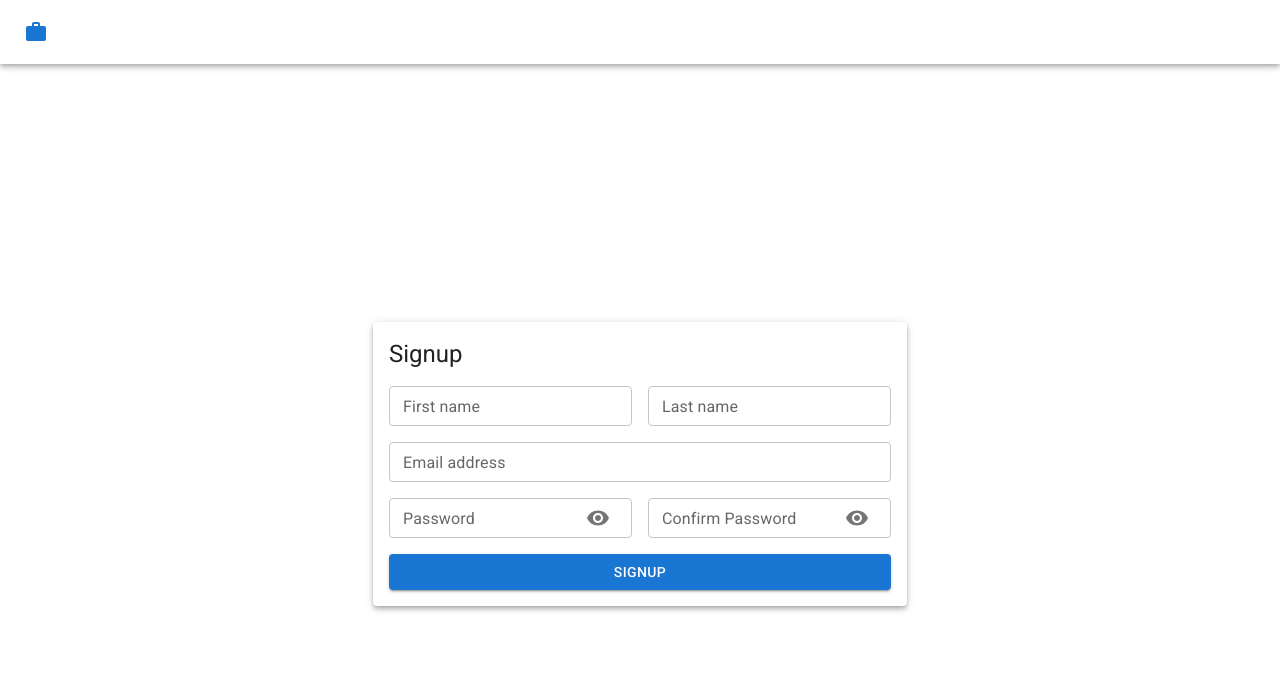
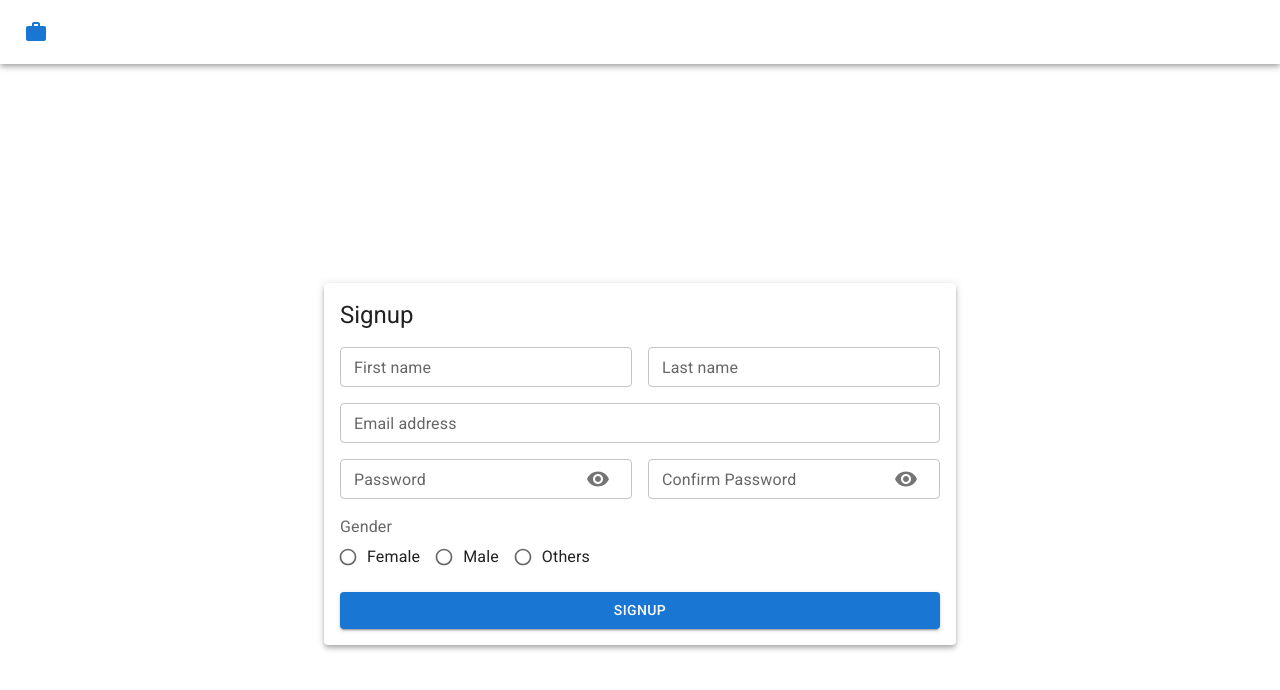
Before and after one commit to deluxanMD/flux-react-app, a React (Create React App) app: page /auth/signup in a window 1280 px wide. Shown: the top 690 px of the page. Built offline with nearby package versions, Linux system fonts and the light colour scheme; the HTML template or start-up script is replaced by a standard one.

Commit message:
radio button field

```diff
--- /dev/null
+++ b/src/components/forms/fields/flux-radio-button-field/flux-radio-button-field.component.tsx
@@ -0,0 +1,58 @@
+import {
+  FormControl,
+  FormControlLabel,
+  FormLabel,
+  Radio,
+  RadioGroup,
+  RadioGroupProps,
+} from "@mui/material";
+import React from "react";
+import { Controller, useFormContext } from "react-hook-form";
+import { Option } from "../flux-autocomplete-field/flux-autocomplete-field.component";
+import { RadioHelperText } from "./flux-radio-button-field.styles";
+
+type FluxRadioButtonFieldProps = {
+  name: string;
+  label: string;
+  options: Option[];
+  helperText?: string;
+  "data-testid"?: string;
+} & RadioGroupProps;
+
+export const FluxRadioButtonField = ({
+  name,
+  label,
+  options,
+  helperText,
+  "data-testid": dataTestId = "FluxRadioButtonField",
+  ...rest
+}: FluxRadioButtonFieldProps) => {
+  const { control } = useFormContext();
+
+  return (
+    <Controller
+      name={name}
+      control={control}
+      render={({ field, fieldState: { error } }) => (
+        <FormControl error={!!error} data-testid={dataTestId} fullWidth>
+          <FormLabel>{label}</FormLabel>
+          <RadioGroup {...rest} {...field}>
+            {options.map((option: Option, index: number) => (
+              <FormControlLabel
+                key={`${option.id}.${index}`}
+                value={option.id}
+                control={<Radio size="small" />}
+                label={option.label}
+              />
+            ))}
+          </RadioGroup>
+          {(!!error || !!helperText) && (
+            <RadioHelperText data-testid={`${dataTestId}.FormHelperText`}>
+              {error?.message ?? helperText}
+            </RadioHelperText>
+          )}
+        </FormControl>
+      )}
+    />
+  );
+};
--- /dev/null
+++ b/src/components/forms/fields/flux-radio-button-field/flux-radio-button-field.styles.tsx
@@ -0,0 +1,6 @@
+import { FormHelperText } from "@mui/material";
+import styled from "styled-components";
+
+export const RadioHelperText = styled(FormHelperText)`
+  margin-left: 0 !important;
+`;
--- a/src/components/forms/signup-form/signup-form.component.tsx
+++ b/src/components/forms/signup-form/signup-form.component.tsx
@@ -2,8 +2,16 @@ import React from "react";
 import { FluxTextField } from "../fields/flux-text-field/flux-text-field.component";
 import { FluxPasswordField } from "../fields/flux-password-field/flux-password-field.component";
 import { Stack } from "@mui/material";
+import { FluxRadioButtonField } from "../fields/flux-radio-button-field/flux-radio-button-field.component";
+import { Option } from "../fields/flux-autocomplete-field/flux-autocomplete-field.component";
 
 const SignupForm = () => {
+  const genderOptions: Option[] = [
+    { id: "female", label: "Female" },
+    { id: "male", label: "Male" },
+    { id: "others", label: "Others" },
+  ];
+
   return (
     <>
       <Stack direction="row" spacing={2}>
@@ -35,6 +43,12 @@ const SignupForm = () => {
           placeholder="Confirm Password"
         />
       </Stack>
+      <FluxRadioButtonField
+        name="gender"
+        label="Gender"
+        options={genderOptions}
+        row
+      />
     </>
   );
 };
--- a/src/components/forms/signup-form/signup-form.schema.ts
+++ b/src/components/forms/signup-form/signup-form.schema.ts
@@ -6,7 +6,10 @@ export const signupFormSchema = object().shape({
   email: string().default("").email().required(),
   password: string().default("").required(),
   confirmPassword: string().default("").required(),
-  //   gender: mixed().oneOf(["male", "female", "others"]).required(),
+  gender: string()
+    .oneOf(["male", "female", "others", ""])
+    .default("")
+    .required(),
   //   occupation: mixed().oneOf(["teacher", "software_engineer"]).required(),
   //   experience: mixed().oneOf(["<1", "1-2", "2-4", "4>"]).required(),
 });
--- a/src/helpers/layouts/unauth-layout/unauth-layout.styles.tsx
+++ b/src/helpers/layouts/unauth-layout/unauth-layout.styles.tsx
@@ -10,6 +10,6 @@ export const OuterContainer = styled(Box)`
 `;
 
 export const FormContainer = styled(Card)`
-  max-width: 540px;
+  width: 600px;
   padding: 16px 16px 16px 16px;
 `;
```
Also changed, not shown: 2 other files (tests, documents, lock files or other folders).
